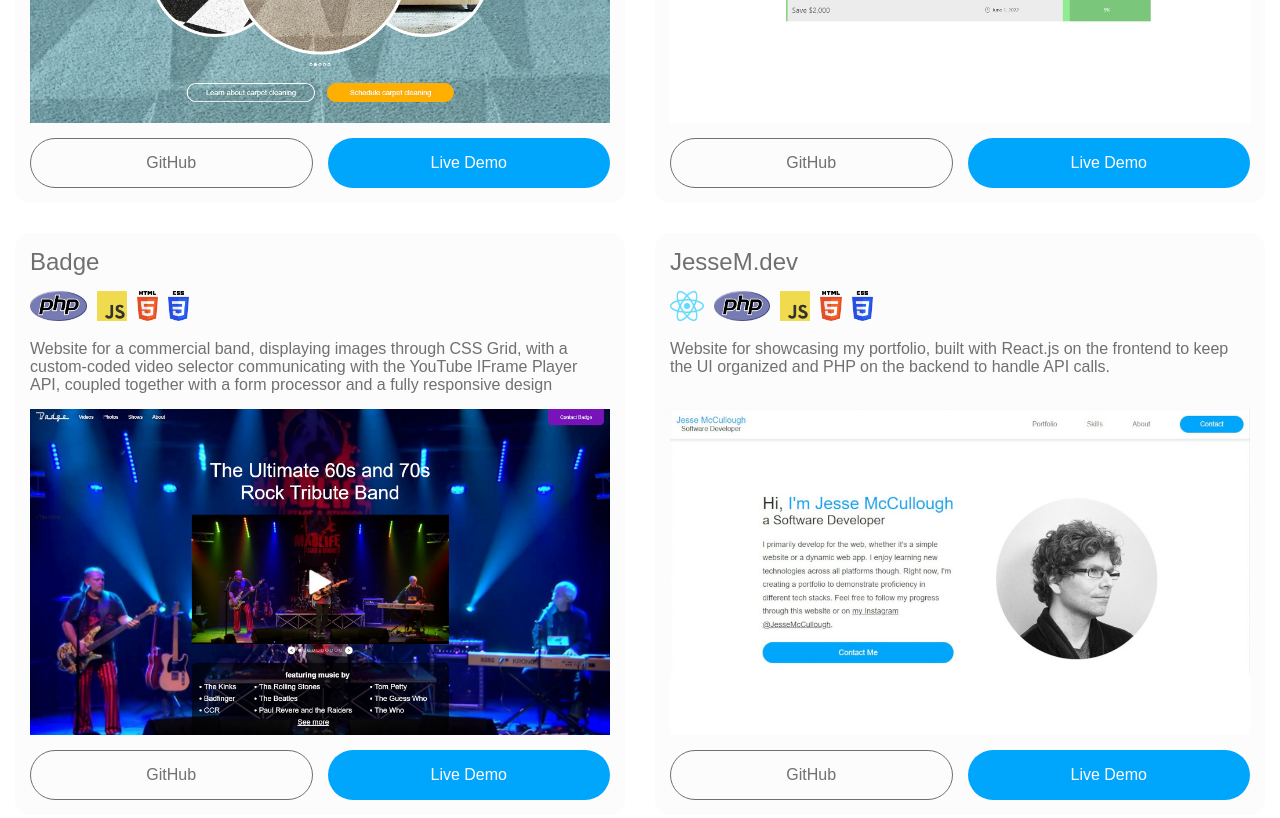
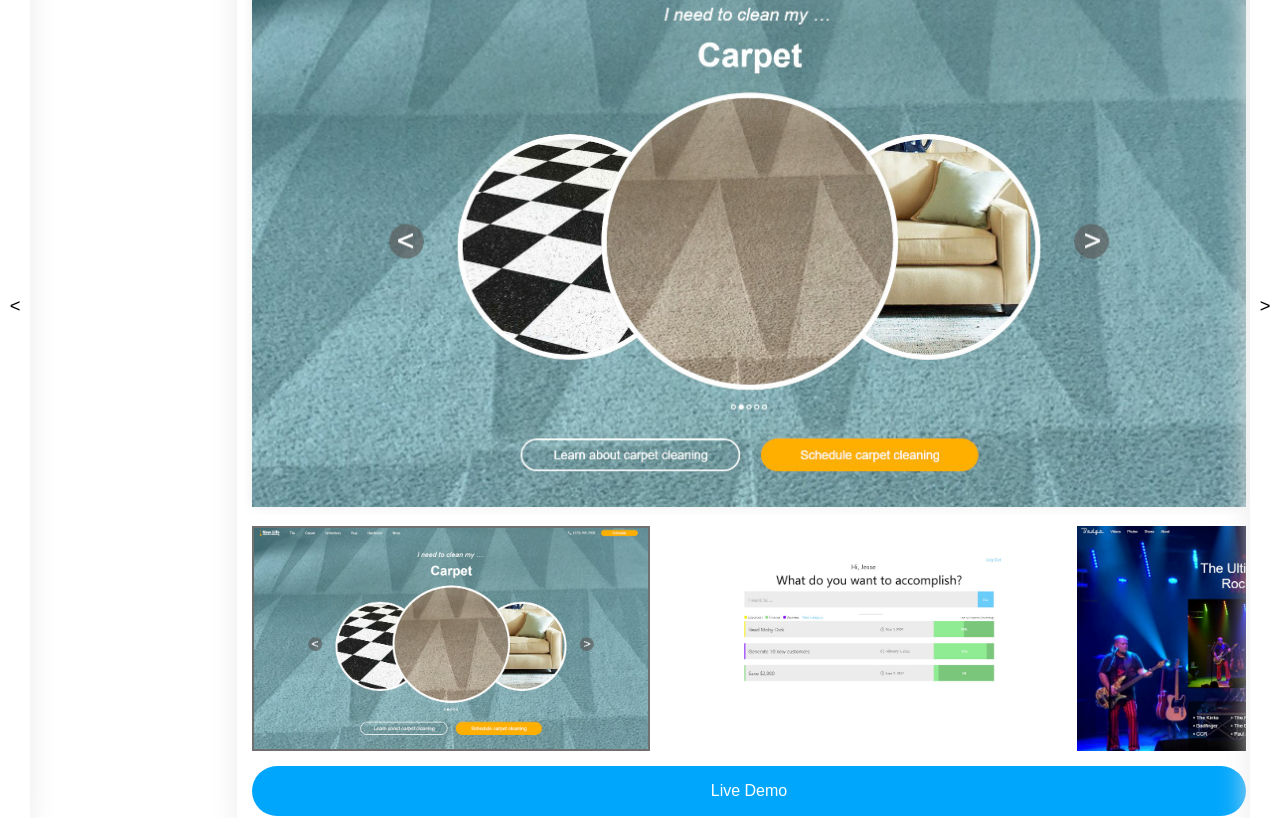
Before and after one commit to JesseMcCullough/jessem.dev, a React (Create React App) app: page / in a window 1280 px wide. Shown: the part 1460-2278 px from the top of the page. Built offline with nearby package versions, Linux system fonts and the light colour scheme; the HTML template or start-up script is replaced by a standard one.

Commit message:
Redesigned Portfolio and included an image slider

```diff
--- /dev/null
+++ b/src/components/ImageSlider/ImageSlider.js
@@ -0,0 +1,118 @@
+import { useState, useRef, createRef } from "react";
+import styles from "./ImageSlider.module.css";
+
+export default function ImageSlider({ projectImages }) {
+    const [currentImage, setCurrentImage] = useState(0);
+    const [fadeImage, setFadeImage] = useState(0);
+    const imagesRef = useRef([]);
+    const fadeImageRef = useRef();
+    const currentImageRef = useRef();
+
+    imagesRef.current = projectImages.map(
+        (_, index) => imagesRef.current[index] ?? createRef()
+    );
+
+    function onClickImage(index) {
+        if (index === currentImage) {
+            return;
+        }
+
+        setFadeImage(currentImage);
+        setCurrentImage(index);
+
+        fadeImageRef.current.style.zIndex = 10;
+        fadeImageRef.current.style.opacity = 0;
+
+        setTimeout(() => {
+            setFadeImage(index);
+            fadeImageRef.current.style.zIndex = "auto";
+            setTimeout(() => {
+                fadeImageRef.current.style.opacity = 1;
+            }, 1);
+        }, 0.4 * 1000);
+
+        // consider switching to scrollTo() so that scroll-snap-type can be reenabled?
+        imagesRef.current[index].current.scrollIntoView({
+            behavior: "smooth",
+            block: "nearest",
+            inline: "nearest",
+        });
+    }
+
+    return (
+        <div className={styles.images}>
+            <img
+                src={projectImages[currentImage]}
+                className={styles["current-image"]}
+                alt=""
+                ref={currentImageRef}
+            />
+
+            <img
+                src={projectImages[fadeImage]}
+                className={styles["fade-image"]}
+                alt=""
+                ref={fadeImageRef}
+            />
+
+            <div className={styles["images-slider"]}>
+                <div className={styles["container"]}>
+                    {currentImage > 0 && (
+                        <div
+                            className={styles["left-arrow"]}
+                            onClick={() => {
+                                if (currentImage - 1 < 0) {
+                                    return;
+                                }
+
+                                onClickImage(currentImage - 1);
+                            }}
+                        >
+                            &lt;
+                        </div>
+                    )}
+
+                    {currentImage < projectImages.length - 1 && (
+                        <div
+                            className={styles["right-arrow"]}
+                            onClick={() => {
+                                if (currentImage + 1 >= projectImages.length) {
+                                    return;
+                                }
+
+                                onClickImage(currentImage + 1);
+                            }}
+                        >
+                            &gt;
+                        </div>
+                    )}
+
+                    {projectImages.map((image, index) => {
+                        if (index === currentImage) {
+                            return (
+                                <img
+                                    key={index}
+                                    src={image}
+                                    alt=""
+                                    onClick={() => onClickImage(index)}
+                                    ref={imagesRef.current[index]}
+                                    className={styles.active}
+                                />
+                            );
+                        } else {
+                            return (
+                                <img
+                                    key={index}
+                                    src={image}
+                                    alt=""
+                                    onClick={() => onClickImage(index)}
+                                    ref={imagesRef.current[index]}
+                                />
+                            );
+                        }
+                    })}
+                </div>
+            </div>
+        </div>
+    );
+}
--- /dev/null
+++ b/src/components/ImageSlider/ImageSlider.module.css
@@ -0,0 +1,80 @@
+.images {
+    position: relative;
+}
+
+.current-image {
+    z-index: 1;
+    position: relative;
+    box-shadow: 0 0 10px #ebebeb;
+}
+
+.current-image,
+.fade-image {
+    width: 100%;
+    margin: 15px 0;
+}
+
+.fade-image {
+    position: absolute;
+    top: 0;
+    left: 0;
+    opacity: 1;
+    transition: opacity 0.4s;
+}
+
+.images-slider {
+    position: relative;
+    direction: ltr;
+}
+
+.images-slider .container {
+    /* scroll-snap-type: x mandatory; seems to start scroll bar at the end for some reason. */
+    overflow-x: scroll;
+    display: flex;
+    gap: 15px;
+    margin-bottom: 15px;
+}
+
+.images-slider .container::-webkit-scrollbar {
+    display: none;
+}
+
+.images-slider img {
+    width: 40%;
+    scroll-snap-align: start;
+    cursor: pointer;
+}
+
+.images-slider img.active {
+    border: 2px solid var(--text-color);
+}
+
+.images-slider .left-arrow,
+.images-slider .right-arrow {
+    width: 30px;
+    height: 100%;
+    position: absolute;
+    top: 0;
+    background-color: #ffffff;
+    box-shadow: 0 0px 30px #ebebeb;
+    display: flex;
+    align-items: center;
+    justify-content: center;
+    font-size: 1.15em;
+    opacity: 0;
+    transition: opacity 0.4s;
+    cursor: pointer;
+}
+
+.images-slider:hover .left-arrow,
+.images-slider:hover .right-arrow {
+    opacity: 1;
+}
+
+.images-slider .left-arrow {
+    left: 0;
+}
+
+.images-slider .right-arrow {
+    right: 0;
+}
--- a/src/components/Portfolio/Portfolio.js
+++ b/src/components/Portfolio/Portfolio.js
@@ -1,51 +1,97 @@
+import { useState, useRef, createRef } from "react";
 import Project from "./Project/Project";
 import styles from "./Portfolio.module.css";
-import reactLogo from "../../images/icons/react-logo.png";
-import cssLogo from "../../images/icons/css-logo.png";
-import phpLogo from "../../images/icons/php-logo.png"
-import htmlLogo from "../../images/icons/html-logo.png";
-import javascriptLogo from "../../images/icons/javascript-logo.png";
-import mysqlLogo from "../../images/icons/mysql-logo.png";
-import newlifeatlantacleaning from "../../images/newlifeatlantacleaning.jpg";
-import goaler from "../../images/goaler.jpg";
-import badge from "../../images/badge.jpg";
-import jessemdev from "../../images/jessemdev.jpg"
+import portfolioData from "../../portfolioData.js";
 
 export default function Portfolio() {
+    const [currentProject, setCurrentProject] = useState(0);
+    const projectsRef = useRef([]);
+    const scrollContainer = useRef();
+
+    projectsRef.current = portfolioData.map(
+        (_, index) => projectsRef.current[index] ?? createRef()
+    );
+
+    function onClickProject(index) {
+        if (currentProject === index) {
+            return;
+        }
+
+        const previousProject = currentProject;
+
+        setCurrentProject(index);
+
+        const projectWidth = projectsRef.current[0].current.offsetWidth;
+        let scrollBy = scrollContainer.current.scrollLeft;
+
+        if (previousProject > index) {
+            scrollBy -= projectWidth;
+        } else {
+            scrollBy += projectWidth;
+        }
+
+        scrollContainer.current.scrollTo({
+            top: 0,
+            left: scrollBy,
+            behavior: "smooth",
+        });
+    }
+
     return (
         <section className={styles.portfolio} id="portfolio">
             <div className="container">
-                <h2>I made these things</h2>
+                <h2>
+                    I make{" "}
+                    <span className="highlight">data-driven web apps</span>,
+                    <br />
+                    <span className="highlight">
+                        full-stack responsive websites
+                    </span>
+                    ,
+                    <br />
+                    and <span className="highlight">REST APIs</span>.
+                </h2>
+
                 <div className={styles.grid}>
-                    <Project name="New Life Atlanta Cleaning"
-                        technologyImages={[phpLogo, javascriptLogo, htmlLogo, cssLogo]}
-                        projectImage={newlifeatlantacleaning}
-                        description="Website for a commercial cleaning company, complete with a custom-coded infinite bidirectional
-                        carousel via JavaScript and a robust form processor via PHP, fully responsive and designed and
-                        developed from scratch."
-                        githubLink="https://github.com/JesseMcCullough/new-life-atlanta-cleaning"
-                        demoLink="https://newlifeatlantacleaning.com" />
-                    <Project name="Goaler"
-                        technologyImages={[phpLogo, javascriptLogo, mysqlLogo, htmlLogo, cssLogo]}
-                        projectImage={goaler}
-                        description="Web app designed as a goal tracker built with the LAMP tech stack, featuring a user login system, a
-                        goal modification system, and a category system designed to help keep goals organized."
-                        githubLink="https://github.com/JesseMcCullough/goaler"
-                        demoLink="https://goaler.net" />
-                    <Project name="Badge"
-                        technologyImages={[phpLogo, javascriptLogo, htmlLogo, cssLogo]}
-                        projectImage={badge}
-                        description="Website for a commercial band, displaying images through CSS Grid, with a custom-coded video
-                        selector communicating with the YouTube IFrame Player API, coupled together with a form
-                        processor and a fully responsive design"
-                        githubLink="https://github.com/JesseMcCullough/badge"
-                        demoLink="https://badge.group" />
-                    <Project name="JesseM.dev"
-                        technologyImages={[reactLogo, phpLogo, javascriptLogo, htmlLogo, cssLogo]}
-                        projectImage={jessemdev}
-                        description="Website for showcasing my portfolio, built with React.js on the frontend to keep the UI organized and PHP on the backend to handle API calls."
-                        githubLink="https://github.com/JesseMcCullough/jessemdev"
-                        demoLink="/" />
+                    <div
+                        className={styles["left-arrow"]}
+                        onClick={() => {
+                            if (currentProject - 1 < 0) {
+                                return;
+                            }
+
+                            onClickProject(currentProject - 1);
+                        }}
+                    >
+                        &lt;
+                    </div>
+                    <div
+                        className={styles["right-arrow"]}
+                        onClick={() => {
+                            if (currentProject + 1 >= portfolioData.length) {
+                                return;
+                            }
+
+                            onClickProject(currentProject + 1);
+                        }}
+                    >
+                        &gt;
+                    </div>
+                    <div className={styles.container} ref={scrollContainer}>
+                        {portfolioData.map((project, index) => (
+                            <Project
+                                key={index}
+                                name={project.name}
+                                technologyImages={project.technologyImages}
+                                projectImages={project.projectImages}
+                                description={project.description}
+                                githubLink={project.githubLink}
+                                demoLink={project.demoLink}
+                                ref={projectsRef.current[index]}
+                                onClick={() => onClickProject(index)}
+                            />
+                        ))}
+                    </div>
                 </div>
             </div>
         </section>
--- a/src/components/Portfolio/Portfolio.module.css
+++ b/src/components/Portfolio/Portfolio.module.css
@@ -1,5 +1,7 @@
 .portfolio {
     padding: 100px 15px;
+    padding-left: 0;
+    padding-right: 0;
 }
 
 .portfolio h2 {
@@ -8,13 +10,62 @@
 }
 
 .portfolio h3 {
-    font-size: 1.5em;
+    font-size: 2em;
+}
+
+.portfolio .buttons {
+    display: flex;
+    gap: 15px;
+    justify-content: left;
+    padding-left: 30px;
+}
+
+.portfolio .left-arrow,
+.portfolio .right-arrow {
+    width: 30px;
+    height: calc(100% - 60px);
+    box-shadow: 0 0 30px #ebebeb;
+    display: flex;
+    align-items: center;
+    justify-content: center;
+    font-size: 1.15em;
+    cursor: pointer;
+    transition: background-color 0.4s;
+    position: absolute;
+    top: 30px;
+    z-index: 3;
+    background-color: #ffffff;
+}
+
+.portfolio .left-arrow {
+    left: 0;
+}
+
+.portfolio .right-arrow {
+    right: 0;
 }
 
 .portfolio .grid {
-    display: grid;
-    grid-template-columns: 1fr 1fr;
-    gap: 30px;
+    position: relative;
+}
+
+.portfolio .grid .container {
+    overflow-x: scroll;
+    display: flex;
+    gap: 5%;
+    scroll-snap-type: x mandatory;
+    padding: 30px 0;
+}
+
+@media screen and (max-width: 1100px) {
+    .portfolio .left-arrow,
+    .portfolio .right-arrow {
+        display: none;
+    }
+}
+
+.portfolio .grid .container::-webkit-scrollbar {
+    display: none;
 }
 
 @media screen and (max-width: 850px) {
--- a/src/components/Portfolio/Project/Project.js
+++ b/src/components/Portfolio/Project/Project.js
@@ -1,21 +1,45 @@
+import { forwardRef } from "react";
+import ImageSlider from "../../ImageSlider/ImageSlider";
 import styles from "./Project.module.css";
 
-export default function Project({name, technologyImages, projectImage,
-    description, githubLink, demoLink}) {
+const Project = forwardRef(
+    (
+        {
+            name,
+            technologyImages,
+            projectImages,
+            description,
+            githubLink,
+            demoLink,
+            onClick,
+        },
+        ref
+    ) => {
         return (
-        <div className={styles.project}>
+            <div className={styles.project} onClick={onClick} ref={ref}>
                 <h3>{name}</h3>
                 <div className={styles.technologies}>
-                {technologyImages.map(image => <img src={image} alt="" />)}
+                    {technologyImages.map((image, index) => (
+                        <img key={index} src={image} alt="" />
+                    ))}
                 </div>
                 <p>{description}</p>
-            <img src={projectImage} className={styles["project-image"]} alt="" />
+
+                <ImageSlider projectImages={projectImages} />
+
                 <div className={styles.buttons}>
-                <a className={styles.github} href={githubLink} target="_blank"
-                    rel="noreferrer">GitHub</a>
-                <a className={styles.demo} href={demoLink} target="_blank"
-                    rel="noreferrer">Live Demo</a>
+                    <a
+                        className={styles.demo}
+                        href={demoLink}
+                        target="_blank"
+                        rel="noreferrer"
+                    >
+                        Live Demo
+                    </a>
                 </div>
             </div>
         );
     }
+);
+
+export default Project;
--- a/src/components/Portfolio/Project/Project.module.css
+++ b/src/components/Portfolio/Project/Project.module.css
@@ -1,9 +1,27 @@
 .project {
-    background-color: #FCFCFC;
+    background-color: #ffffff;
     padding: 15px;
     border-radius: 15px;
     display: flex;
     flex-direction: column;
+    box-shadow: 0 0px 30px #ebebeb;
+    width: 40%;
+    flex-shrink: 0;
+    scroll-snap-align: center;
+}
+
+.project:first-child {
+    margin-left: 40%;
+}
+
+.project:last-child {
+    margin-right: 40%;
+}
+
+@media screen and (max-width: 1300px) {
+    .project {
+        width: 80%;
+    }
 }
 
 .project p {
@@ -19,11 +37,6 @@
     width: auto;
     margin-right: 10px;
     margin-bottom: 15px;
-}
-
-.project .project-image {
-    width: 100%;
-    margin: 15px 0;
 }
 
 .project .buttons {
@@ -49,13 +62,14 @@
 
 .project .buttons .github:hover {
     background-color: var(--text-color);
-    color: #FFFFFF;
+    color: #ffffff;
 }
 
 .project .buttons .demo {
     background-color: var(--accent-color);
-    color: #FFFFFF;
+    color: #ffffff;
     transition: background-color 0.4s;
+    width: 100%;
 }
 
 .project .buttons .demo:hover {
--- /dev/null
+++ b/src/portfolioData.js
@@ -0,0 +1,64 @@
+import reactLogo from "./images/icons/react-logo.png";
+import cssLogo from "./images/icons/css-logo.png";
+import phpLogo from "./images/icons/php-logo.png";
+import htmlLogo from "./images/icons/html-logo.png";
+import javascriptLogo from "./images/icons/javascript-logo.png";
+import mysqlLogo from "./images/icons/mysql-logo.png";
+import newlifeatlantacleaning from "./images/newlifeatlantacleaning.jpg";
+import goaler from "./images/goaler.jpg";
+import badge from "./images/badge.jpg";
+import jessemdev from "./images/jessemdev.jpg";
+
+const portfolioData = [
+    {
+        name: "New Life Atlanta Cleaning",
+        technologyImages: [phpLogo, javascriptLogo, htmlLogo, cssLogo],
+        projectImages: [newlifeatlantacleaning, goaler, badge, jessemdev],
+        description:
+            "Website for a commercial cleaning company, complete with a custom-coded infinite bidirectional carousel via JavaScript and a robust form processor via PHP, fully responsive and designed and developed from scratch.",
+        githubLink:
+            "https://github.com/JesseMcCullough/new-life-atlanta-cleaning",
+        demoLink: "https://newlifeatlantacleaning.com",
+    },
+    {
+        name: "Goaler",
+        technologyImages: [
+            phpLogo,
+            javascriptLogo,
+            mysqlLogo,
+            htmlLogo,
+            cssLogo,
+        ],
+        projectImages: [goaler, goaler, goaler, goaler],
+        description:
+            "Web app designed as a goal tracker built with the LAMP tech stack, featuring a user login system, a goal modification system, and a category system designed to help keep goals organized.",
+        githubLink: "https://github.com/JesseMcCullough/goaler",
+        demoLink: "https://goaler.net",
+    },
+    {
+        name: "Badge",
+        technologyImages: [phpLogo, javascriptLogo, htmlLogo, cssLogo],
+        projectImages: [badge, badge, badge, badge],
+        description:
+            "Website for a commercial band, displaying images through CSS Grid, with a custom-coded video selector communicating with the YouTube IFrame Player API, coupled together with a form processor and a fully responsive design.",
+        githubLink: "https://github.com/JesseMcCullough/badge",
+        demoLink: "https://badge.group",
+    },
+    {
+        name: "JesseM.dev",
+        technologyImages: [
+            reactLogo,
+            phpLogo,
+            javascriptLogo,
+            htmlLogo,
+            cssLogo,
+        ],
+        projectImages: [jessemdev, jessemdev, jessemdev, jessemdev],
+        description:
+            "Website for showcasing my portfolio, built with React.js on the frontend to keep the UI organized and PHP on the backend to handle API calls.",
+        githubLink: "https://github.com/JesseMcCullough/jessemdev",
+        demoLink: "/",
+    },
+];
+
+export default portfolioData;
```
Lines whose indentation alone changed are shown as unchanged.
